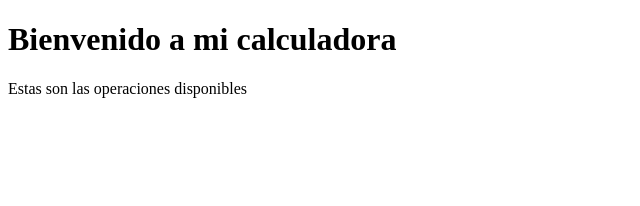
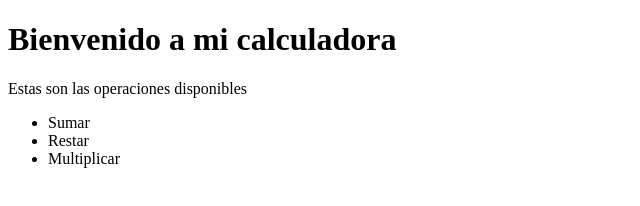
Before and after one commit to juanb3r/operaciones_basicas, a plain HTML site: page index.html in a window 1280 px wide. Shown: the whole page, without its empty margins (0-640 px from the left). Drawn offline with Linux system fonts and the light colour scheme.

Commit message:
Lista de opciones

```diff
--- a/index.html
+++ b/index.html
@@ -8,6 +8,10 @@
 <body>
     <h1>Bienvenido a mi calculadora</h1>
         <p>Estas son las operaciones disponibles</p>
-
+        <ul>
+            <li>Sumar</li>
+            <li>Restar</li>
+            <li>Multiplicar</li>
+        </ul>
 </body>
 </html>
```
